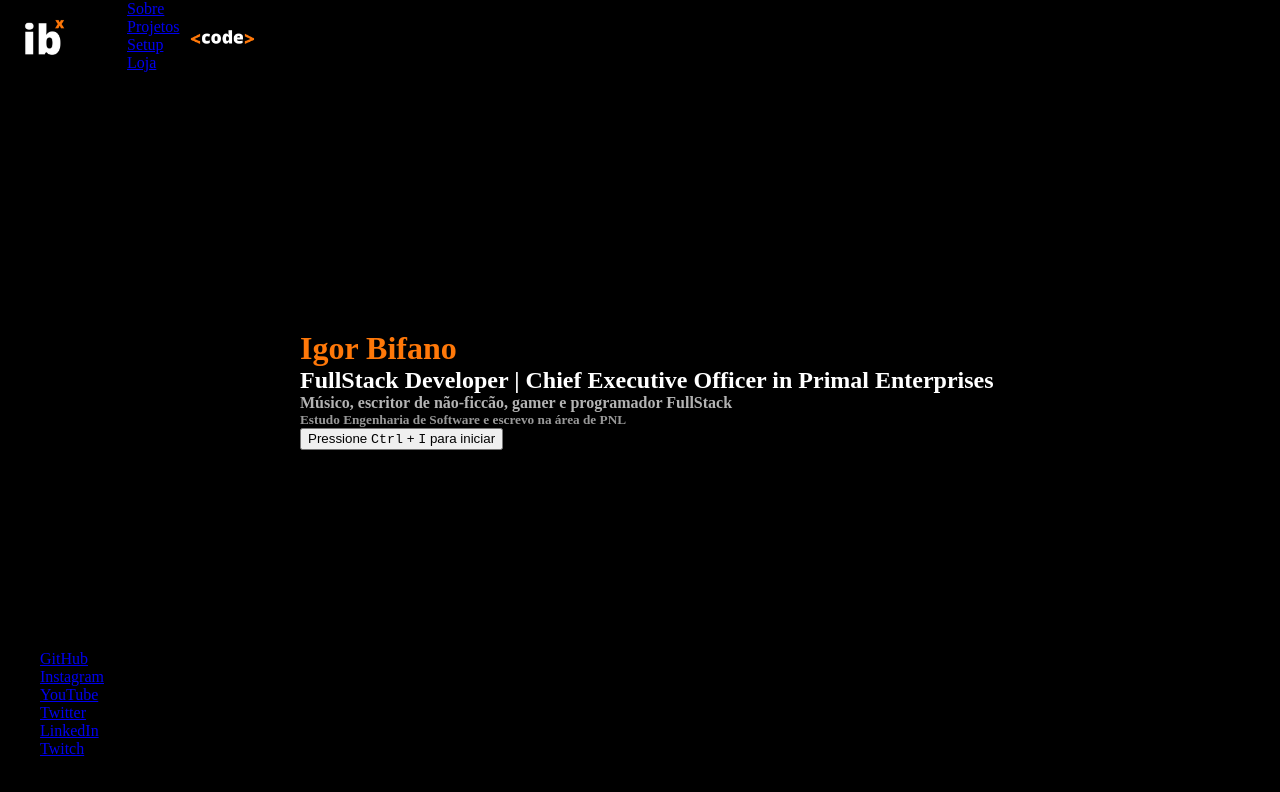
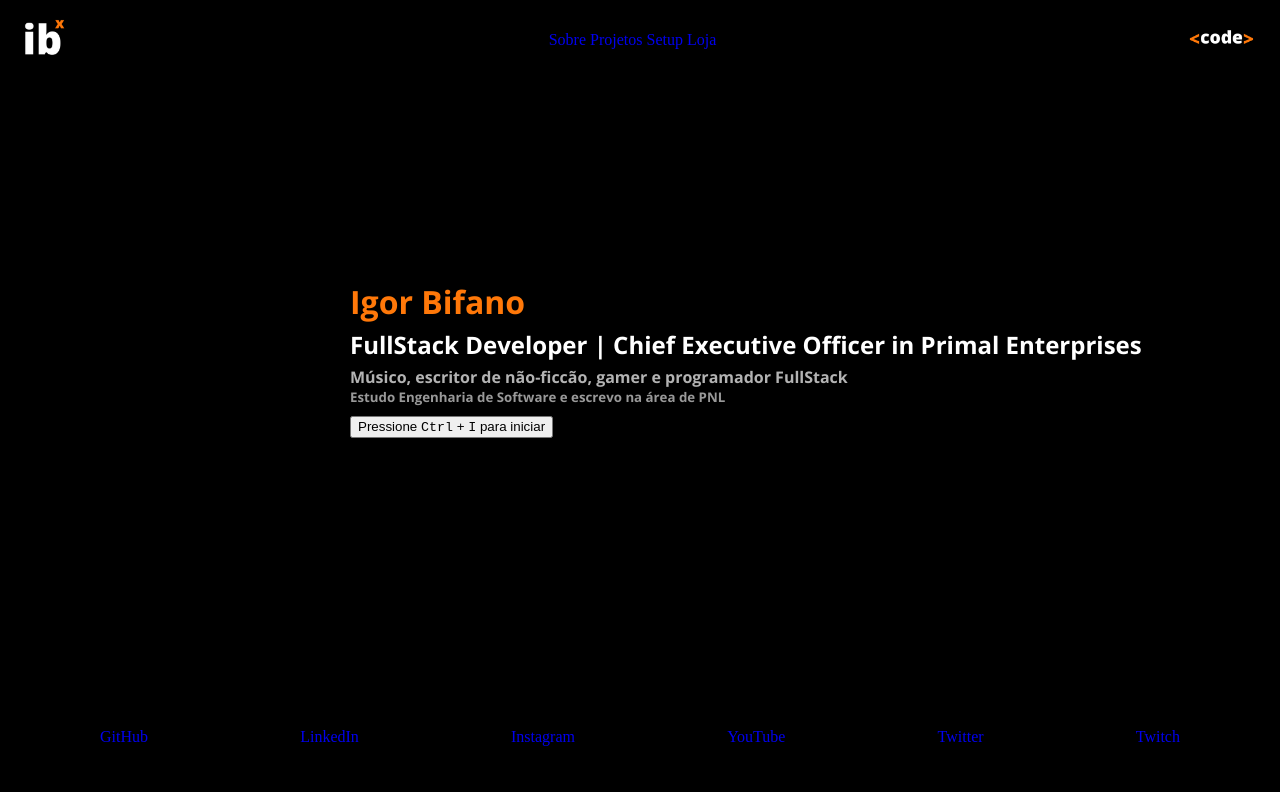
Before and after one commit to IgorBifano/my-site, a plain HTML site: page index.html in a window 1280 px wide. Drawn offline with nearby package versions, Linux system fonts and the light colour scheme.

Commit message:
Mid Project

```diff
--- a/index.html
+++ b/index.html
@@ -1,15 +1,14 @@
 <!DOCTYPE html>
+
 <html lang="en">
+
 <head>
+    <!-- Todo código necessita desses <metas> para que funcione corretamente em qualquer navegador -->
     <meta charset="UTF-8">
     <meta http-equiv="X-UA-Compatible" content="IE=edge">
     <meta name="viewport" content="width=device-width, initial-scale=1.0">
 
     <link rel="stylesheet" href="style-index.css">
-    <link rel="preconnect" href="https://fonts.googleapis.com">
-    <link rel="preconnect" href="https://fonts.gstatic.com" crossorigin>
-    <link href="https://fonts.googleapis.com/css2?family=Inter:wght@400;900&display=swap" rel="stylesheet">
-
 
     <!-- Nome do Autor e da Página -->
     <meta name="author" content="Igor Bifano">
@@ -17,37 +16,42 @@
 
     <!-- Favicon -->
     <link rel="shortcut icon" href="./all-images/favicon.png" type="image/x-icon">
-</head>
+
+    <!-- Estilos de Fontes -->
+    <link rel="preconnect" href="https://fonts.googleapis.com">
+    <link rel="preconnect" href="https://fonts.gstatic.com" crossorigin>
+    <link href="https://fonts.googleapis.com/css2?family=Open+Sans:wght@700&display=swap" rel="stylesheet">
+
+    <!-- Tirar o sublinhado dos hyperlinks -->
+    <style> a {text-decoration: none;} </style>
+
 <body>
     <header>
+        <!-- Logomarca com botão para index.html -->
         <div>
-        <button id="button-logo"><img src="./all-images/logo.png" alt="Logomarca Igor Bifano IBX" width="75px" height="75px"></button>
+        <button id="button-logo"><img src="./all-images/logo.png" alt="Logomarca Igor Bifano IBX" width="75px" height="75px" title="Voltar à página Inicial"></button>
         </div>
 
-        <nav class="menu">
-            <ul>
-                <li>
+        <main class="menu">
+            <nav id="menu-central">
                     <a href="./about.html">Sobre</a>
-                </li>
-                <li>
+
                     <a href="./projects.html">Projetos</a>
-                </li>
-                <li>
+
                     <a href="./setup.html">Setup</a>
-                </li>
-                <li>
+
                     <a href="./store.html">Loja</a>
-                </li>
-            </ul>
-        </nav>
+            </nav>
+        </main>
 
-
-        <div><button id="button-dev"><img src="./all-images/menu-code.png" alt="Menu Programação" width="75px" height="75px"></button></div>
+        <!-- Botão com janela de identificação para atalhos de códigos (Códigos nos quais serão criados para acessar as páginas)-->
+        <div><button id="button-dev"><img src="./all-images/menu-code.png" alt="Menu Programação" width="75px" height="75px" title="Abrir menu de códigos"></button></div>
     </header>
 
     <div class="my-info">
         <h1 id="my-name">Igor Bifano</h1>
     </div>
+
     <div class="info-home">
         <h2 id="info-home1">FullStack Developer | Chief Executive Officer in Primal Enterprises</h2>
         <h4 id="info-home2">Músico, escritor de não-ficcão, gamer e programador
@@ -56,34 +60,26 @@
     </div>
 
     <div class="initial-button">
-            <!-- Botão para Iniciar o processo de "codar" -->
-        <Button id="button-initial">Pressione <kbd>Ctrl</kbd> + <kbd>I</kbd> para iniciar</Button>
+            <!-- Botão para Iniciar o processo para que o usuário possa "codar" as outras páginas-->
+        <Button id="button-initial" title="Aperte aqui para codar as páginas">Pressione <kbd>Ctrl</kbd> + <kbd>I</kbd> para iniciar</Button>
     </div>
 
     <footer>
         <!-- Rodapé com Redes Sociais -->
     <div class="social-list">
-        <ul>
-            <li>
-                <a href="https://github.com/IgorBifano">GitHub</a>
-            </li>
-            <li>
-                <a href="https://instagram.com/igorbifanoo">Instagram</a>
-            </li>
-            <li>
-                <a href="https://www.youtube.com/channel/UCms4_lU3ABoQipJ3Nz-wXKg">YouTube</a>
-            </li>
-            <li>
-                <a href="https://twitter.com/igorbifanoo">Twitter</a>
-            </li>
-            <li>
-                <a href="https://www.linkedin.com/in/igorbifanoo/">LinkedIn</a>
-            </li>
-            <li>
-                <a href="https://www.twitch.tv/igorbifano">Twitch</a>
-            </li>
-        </ul>
+                <a target="_" rel="noopener noreferrer" href="https://github.com/IgorBifano">GitHub</a>
+
+                <a target="_blank" rel="noopener noreferrer" href="https://www.linkedin.com/in/igorbifanoo/">LinkedIn</a>
+
+                <a target="_blank" rel="noopener noreferrer" href="https://instagram.com/igorbifanoo">Instagram</a>
+
+                <a target="_blank" rel="noopener noreferrer" href="https://www.youtube.com/channel/UCms4_lU3ABoQipJ3Nz-wXKg">YouTube</a>
+
+                <a target="_blank" rel="noopener noreferrer" href="https://twitter.com/igorbifanoo">Twitter</a>
+
+                <a target="_blank" rel="noopener noreferrer" href="https://www.twitch.tv/igorbifano">Twitch</a>
     </div>
+        <!-- A tag target blank serve para mandar o link para uma nova aba, geralmente é usado para links externos. -->
     </footer>
 </body>
 </html>
--- a/style-index.css
+++ b/style-index.css
@@ -9,53 +9,71 @@ body {
 
 header {
     background-color: rgb(0,0,0);
-    display: flex;
     margin: 0;
     margin-top: 0;
+    align-items: center;
+    display: flex;
+    justify-content: space-between;
 }
 
-.menu {
+main.menu{
     display: flex;
+    text-align: center;
+    justify-content: space-between;
 }
 
 #button-logo {
     background-color: transparent;
     border: none;
+}
 
-}
 #button-dev {
     background-color: transparent;
     border: none;
+    margin-right: 15px;
 }
 
 #my-name {
     color:rgb(255,120,9);
-    margin-left: 300px;
-    margin-top: 250px;
+    margin-left: 350px;
+    margin-top: 200px;
+    padding: 0px 0px 5px 0px;
+    font-family: 'Open Sans', sans-serif;
 }
 
 #info-home1 {
     color: rgb(255,255,255);
-    margin-left: 300px;
+    margin-left: 350px;
+    padding: 0px 0px 5px 0px;
+    font-family: 'Open Sans', sans-serif;
 }
 
 #info-home2 {
     color: rgb(255,255,255,70%);
-    margin-left: 300px;
+    margin-left: 350px;
+    font-family: 'Open Sans', sans-serif;
 }
 
 #info-home3 {
     color: rgb(255,255,255,60%);
-    margin-left: 300px;
+    margin-left: 350px;padding: 0px 0px 10px 0px;
+    font-family: 'Open Sans', sans-serif;
 }
 
 #button-initial {
     border: linear-gradient(rgba(0,0,0), rgba(255,255,255));
-    margin-left: 300px;
-
+    margin-left: 350px;
 }
 
-.social-list {
-    margin-top: 200px;
-    background-position: bottom;
+div.social-list {
+    display: flex;
+    justify-content: space-between;
+    margin-top: 290px;
+    margin-right: 100px;
+    margin-left: 100px;
+    color: rgb(255,255,255);
 }
+
+#list-social {
+    flex-direction: row;
+}
```
